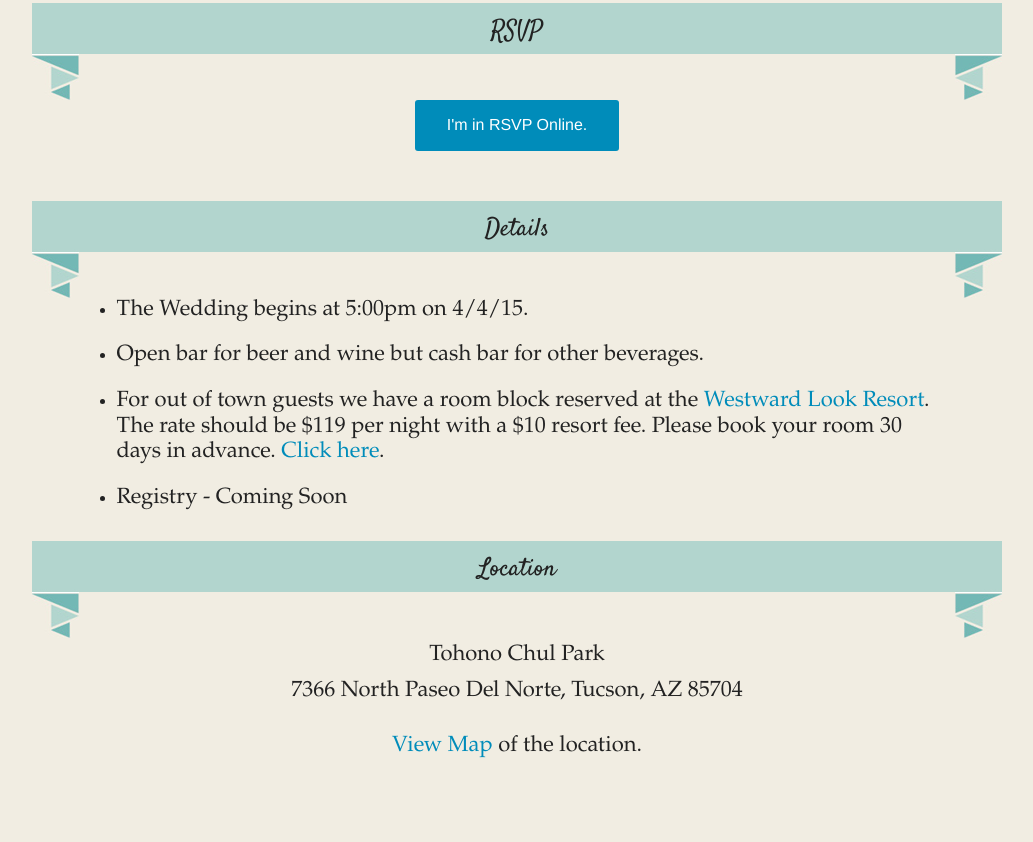
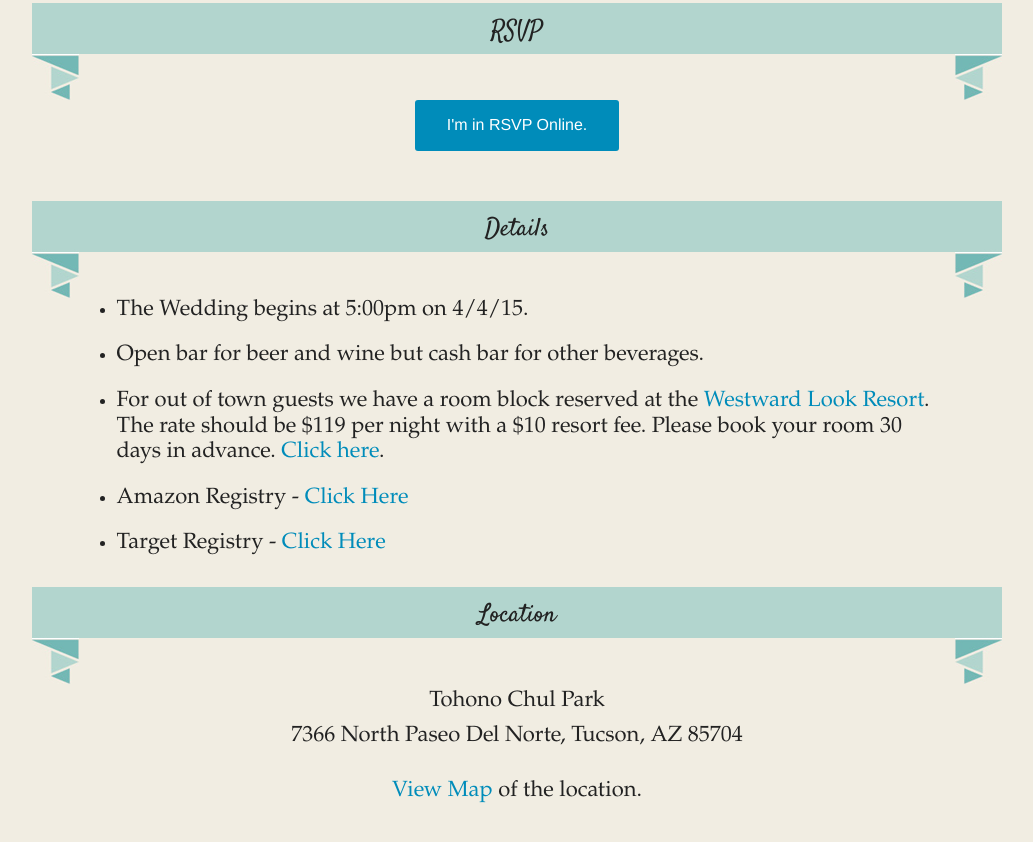
Before and after one commit to owenallenaz/wedding, a plain HTML site: page index.html in a window 1280 px wide. Shown: the part 983-1825 px from the top of the page, without its empty margins (123-1156 px from the left). Before the commit the page ends 1797 px from the top, so only its background shows below. Drawn offline with Linux system fonts and the light colour scheme.

Commit message:
Adding registry.

```diff
--- a/index.html
+++ b/index.html
@@ -42,7 +42,8 @@
 							<li>The Wedding begins at 5:00pm on 4/4/15.</li>
 							<li>Open bar for beer and wine but cash bar for other beverages.</li>
 							<li>For out of town guests we have a room block reserved at the <a href="http://westwardlook.com/">Westward Look Resort</a>. The rate should be $119 per night with a $10 resort fee. Please book your room 30 days in advance. <a href="http://westwardlook.com/">Click here</a>.</li>
-							<li>Registry - Coming Soon</li>
+							<li>Amazon Registry - <a href="http://www.amazon.com/registry/wedding/13TTS2F1I4ZPO">Click Here</a></li>
+							<li>Target Registry - <a href="https://www-secure.target.com/gift-registry/giftgiver?registryId=jVHKEVrr7TMFNKclV-WD_w">Click Here</a></li>
 						</ul>
 					</div>
 				</div>
```
